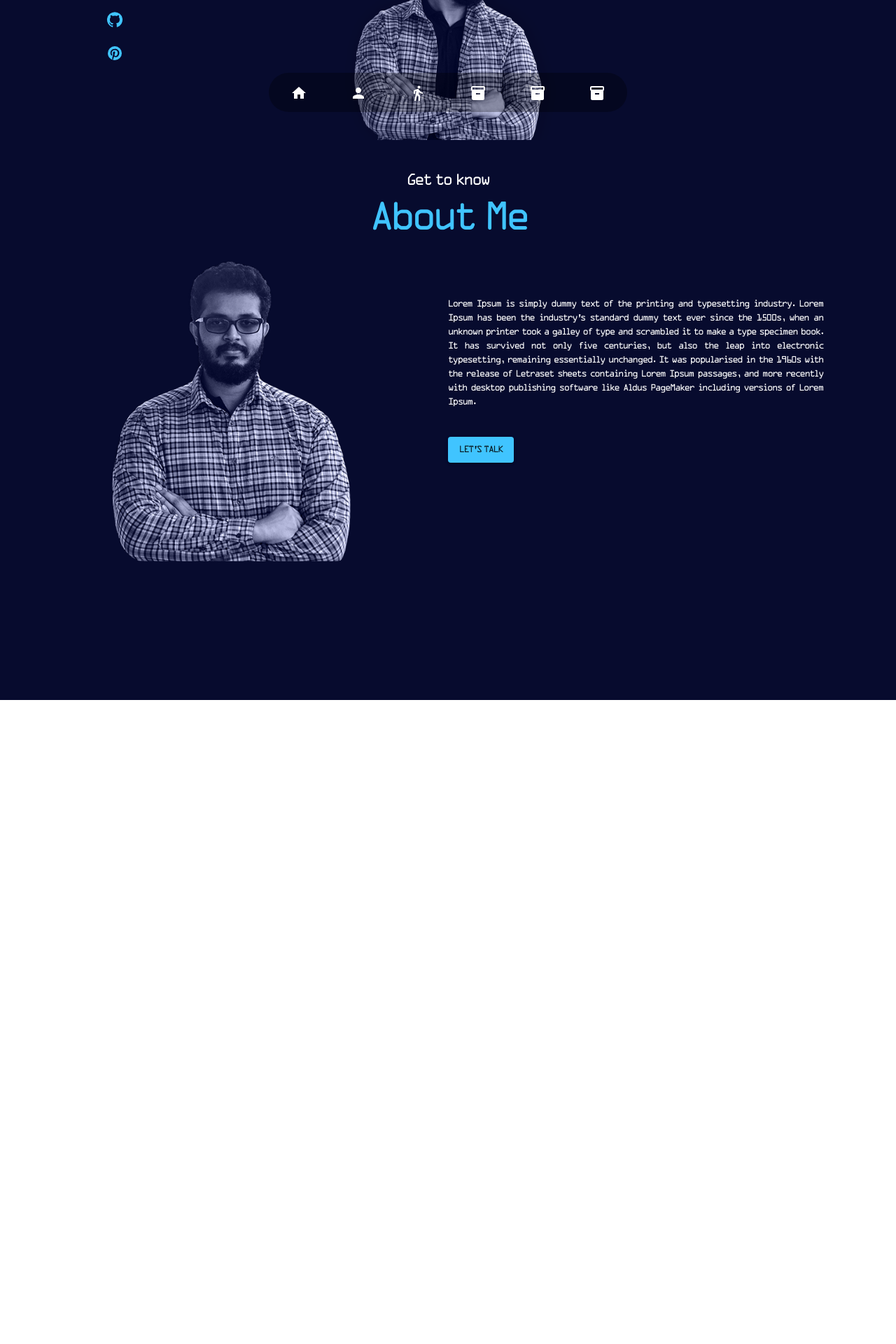
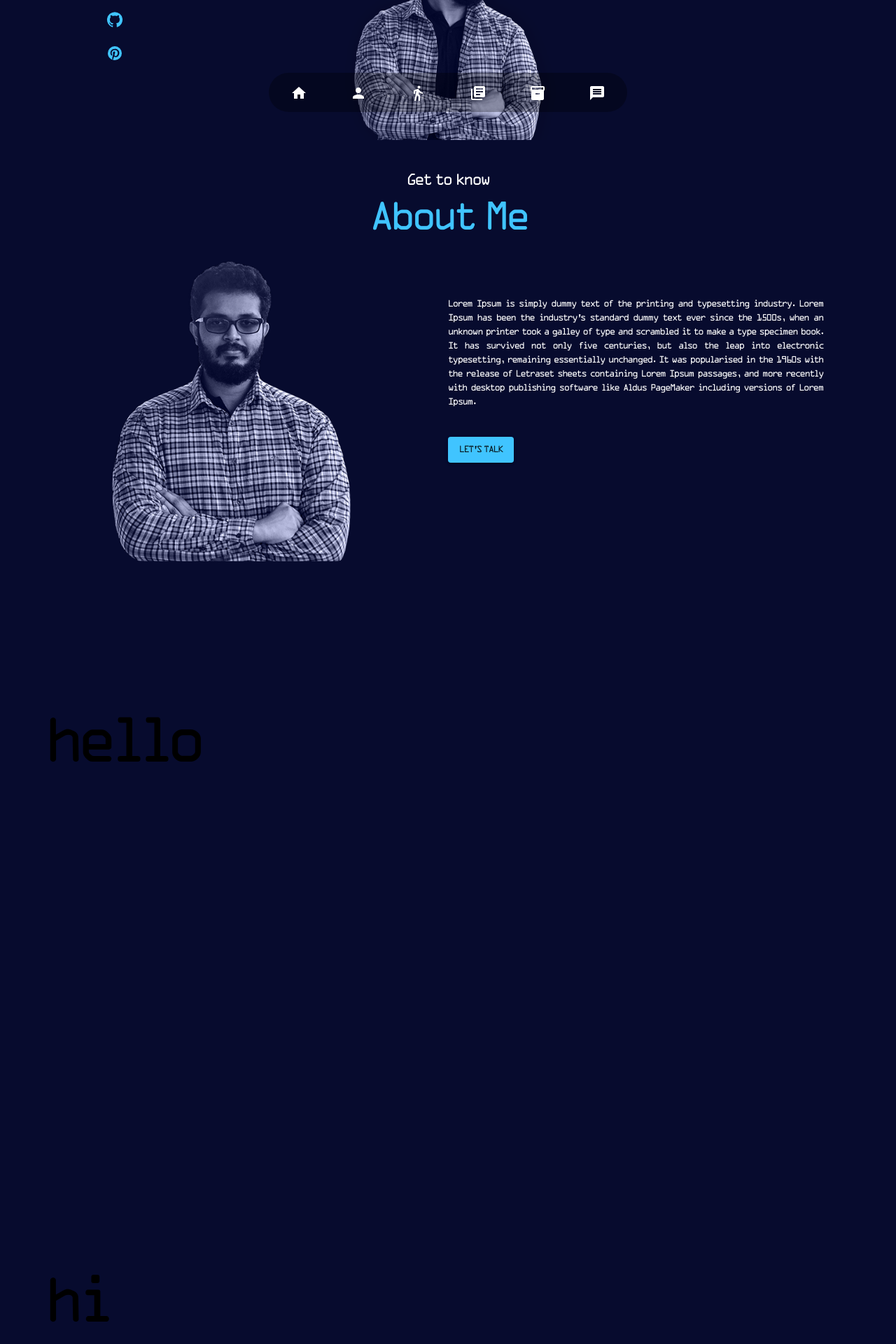
Before and after one commit to heshanm27/portfolio-, a React (Create React App) app: page / in a window 1280 px wide. Shown: the part 600-2520 px from the top of the page at 70% size. Before the commit the page ends 1600 px from the top, so only its background shows below. Built offline with nearby package versions, Linux system fonts and the light colour scheme.

Commit message:
pages added

```diff
--- a/src/App.tsx
+++ b/src/App.tsx
@@ -3,6 +3,11 @@ import { Box, createTheme, ThemeProvider } from "@mui/material";
 import Home from "./pages/Home/Home";
 import About from "./pages/About/index";
 import BottomNavBar from "./components/BottomNavBar/BottomNavBar";
+import Journy from "./pages/Journy/Journy";
+import Experience from "./pages/Experience/Experiene";
+import Protfolio from "./pages/Portfolio/Protfolio";
+import Contact from "./pages/Contact/Contact";
+import Footer from "./pages/Footer/Footer";
 function App() {
   const theme = createTheme({
     typography: {
@@ -20,6 +25,11 @@ function App() {
       <ThemeProvider theme={theme}>
         <Home />
         <About />
+        <Journy />
+        <Experience />
+        <Protfolio />
+        <Contact />
+        <Footer />
         <Box
           sx={{
             display: "flex",
--- a/src/components/BottomNavBar/BottomNavBar.tsx
+++ b/src/components/BottomNavBar/BottomNavBar.tsx
@@ -9,7 +9,8 @@ import HomeIcon from "@mui/icons-material/Home";
 import PersonIcon from "@mui/icons-material/Person";
 import DirectionsWalkIcon from "@mui/icons-material/DirectionsWalk";
 import InventoryIcon from "@mui/icons-material/Inventory";
-
+import LibraryBooksIcon from "@mui/icons-material/LibraryBooks";
+import MessageIcon from "@mui/icons-material/Message";
 export default function BottomNavBar() {
   const theme = useTheme();
   const matches = useMediaQuery(theme.breakpoints.down("md"));
@@ -82,7 +83,7 @@ export default function BottomNavBar() {
           sx={sx}
           icon={<DirectionsWalkIcon />}
           onClick={() => {
-            // handleOnClick(value);
+            handleOnClick("journy");
           }}
         />
 
@@ -90,28 +91,28 @@ export default function BottomNavBar() {
           label="Experience"
           value="experience"
           sx={sx}
-          icon={<InventoryIcon />}
+          icon={<LibraryBooksIcon />}
           onClick={() => {
-            // handleOnClick(value);
+            handleOnClick("experience");
           }}
         />
         <BottomNavigationAction
-          label="Experience"
-          value="experience"
+          label="Protfolio"
+          value="protfolio"
           sx={sx}
           icon={<InventoryIcon />}
           onClick={() => {
-            // handleOnClick(value);
+            handleOnClick("protfolio");
           }}
         />
 
         <BottomNavigationAction
-          label="Experience"
-          value="experience"
+          label="Contact Me"
+          value="contact"
           sx={sx}
-          icon={<InventoryIcon />}
+          icon={<MessageIcon />}
           onClick={() => {
-            // handleOnClick(value);
+            handleOnClick("contact");
           }}
         />
       </BottomNavigation>
--- /dev/null
+++ b/src/pages/Contact/Contact.tsx
@@ -0,0 +1,12 @@
+import { Container, Typography } from "@mui/material";
+import React from "react";
+
+export default function Contact() {
+  return (
+    <div id="contact" style={{ backgroundColor: "#070B2E", height: "100vh" }}>
+      <Container>
+        <Typography variant="h1">hello</Typography>
+      </Container>
+    </div>
+  );
+}
--- /dev/null
+++ b/src/pages/Experience/Experiene.tsx
@@ -0,0 +1,15 @@
+import { Container, Typography } from "@mui/material";
+import React from "react";
+
+export default function Experience() {
+  return (
+    <div
+      id="experience"
+      style={{ backgroundColor: "#070B2E", height: "100vh" }}
+    >
+      <Container>
+        <Typography variant="h1">hi</Typography>
+      </Container>
+    </div>
+  );
+}
--- /dev/null
+++ b/src/pages/Footer/Footer.tsx
@@ -0,0 +1,12 @@
+import { Container, Typography } from "@mui/material";
+import React from "react";
+
+export default function Footer() {
+  return (
+    <div id="footer" style={{ backgroundColor: "#40C4FF", height: "80vh" }}>
+      <Container>
+        <Typography variant="h1">hello</Typography>
+      </Container>
+    </div>
+  );
+}
--- /dev/null
+++ b/src/pages/Journy/Journy.tsx
@@ -0,0 +1,12 @@
+import { Container, Typography } from "@mui/material";
+import React from "react";
+
+export default function Journy() {
+  return (
+    <div id="journy" style={{ backgroundColor: "#070B2E", height: "100vh" }}>
+      <Container>
+        <Typography variant="h1">hello</Typography>
+      </Container>
+    </div>
+  );
+}
--- /dev/null
+++ b/src/pages/Portfolio/Protfolio.tsx
@@ -0,0 +1,12 @@
+import { Container, Typography } from "@mui/material";
+import React from "react";
+
+export default function Protfolio() {
+  return (
+    <div id="protfolio" style={{ backgroundColor: "#070B2E", height: "100vh" }}>
+      <Container>
+        <Typography variant="h1">hello</Typography>
+      </Container>
+    </div>
+  );
+}
```
